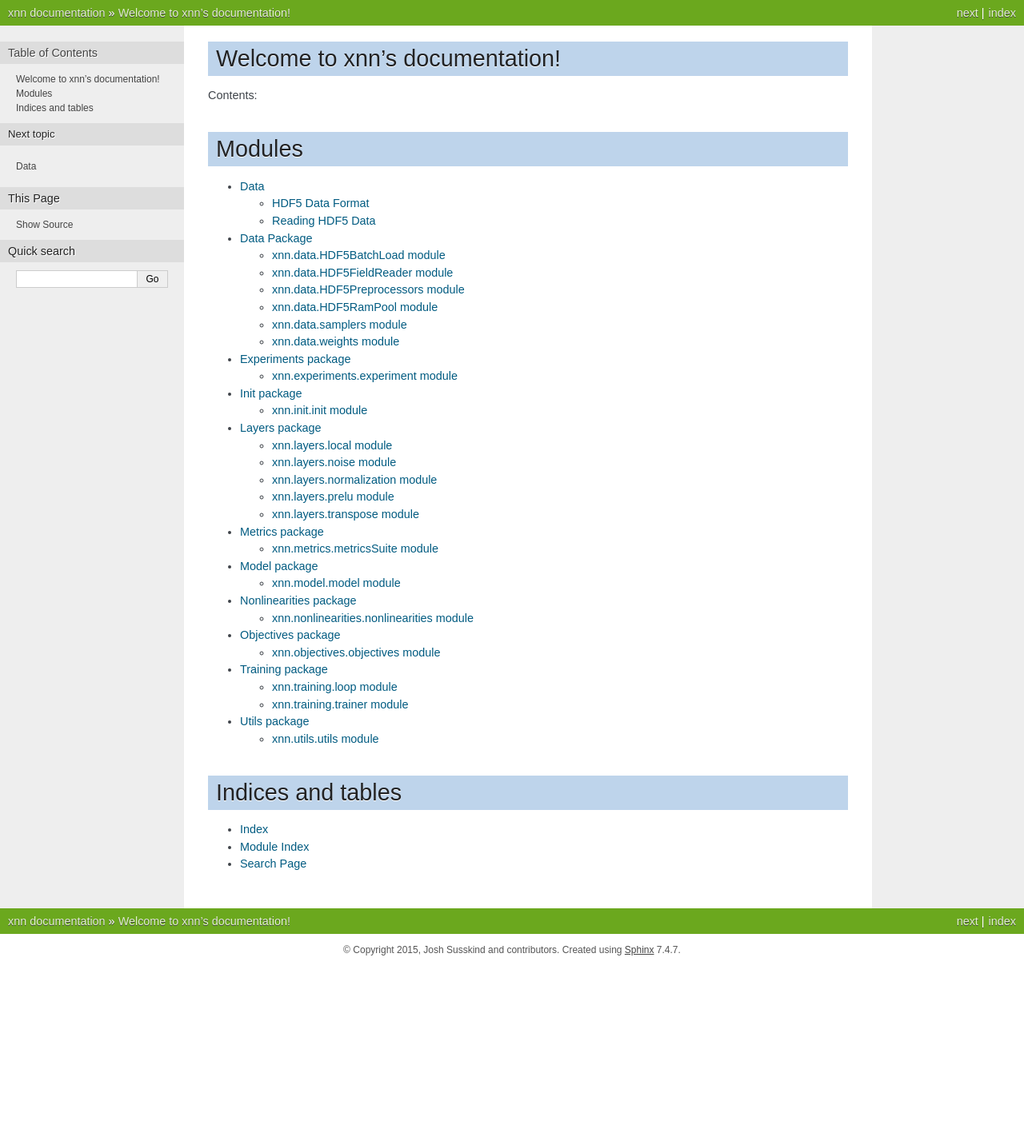
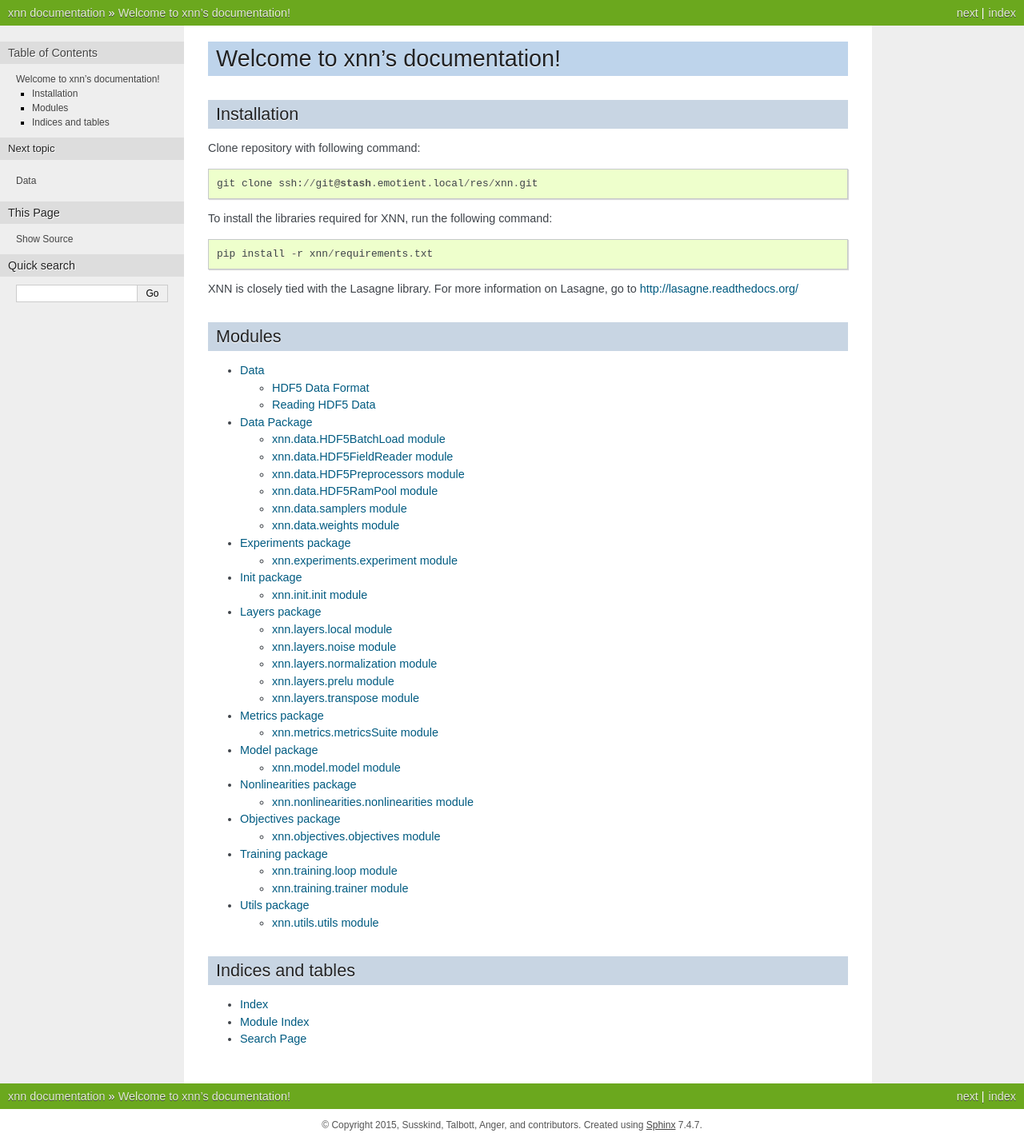
Before and after one commit to eglxiang/xnn, a Sphinx documentation site: the page built from docs/source/index.rst, in a window 1280 px wide. Shown: the whole page at 80% size. Built offline with Sphinx 7.4.7, drawn with Linux system fonts in a browser that asks for light colours; before the commit the page ends 1208 px from its top, so only the background shows below that.

Commit message:
Fixed requirements.txt and added installation instructions to documentation

```diff
--- a/docs/source/conf.py
+++ b/docs/source/conf.py
@@ -58,7 +58,7 @@ master_doc = 'index'
 
 # General information about the project.
 project = u'xnn'
-copyright = u'2015, Josh Susskind and contributors'
+copyright = u'2015, Susskind, Talbott, Anger, and contributors'
 author = u'Josh Susskind, Walter Talbott, Max Anger'
 
 # The version info for the project you're documenting, acts as replacement for
--- a/docs/source/index.rst
+++ b/docs/source/index.rst
@@ -6,13 +6,22 @@
 Welcome to xnn's documentation!
 ================================
 
-Contents:
+############
+Installation
+############
+Clone repository with following command::
 
-.. toctree::
-   :maxdepth: 2
+	git clone ssh://git@stash.emotient.local/res/xnn.git
 
+To install the libraries required for XNN, run the following command::
+
+	pip install -r xnn/requirements.txt
+
+XNN is closely tied with the Lasagne library. For more information on Lasagne, go to http://lasagne.readthedocs.org/
+
+#######
 Modules
-==========
+#######
 .. toctree::
    :maxdepth: 2
 
@@ -27,8 +36,9 @@ Modules
    modules/xnn.training
    modules/xnn.utils
 
+##################
 Indices and tables
-==================
+##################
 
 * :ref:`genindex`
 * :ref:`modindex`
```
Also changed, not shown: requirements.txt (+3 -4 lines).
